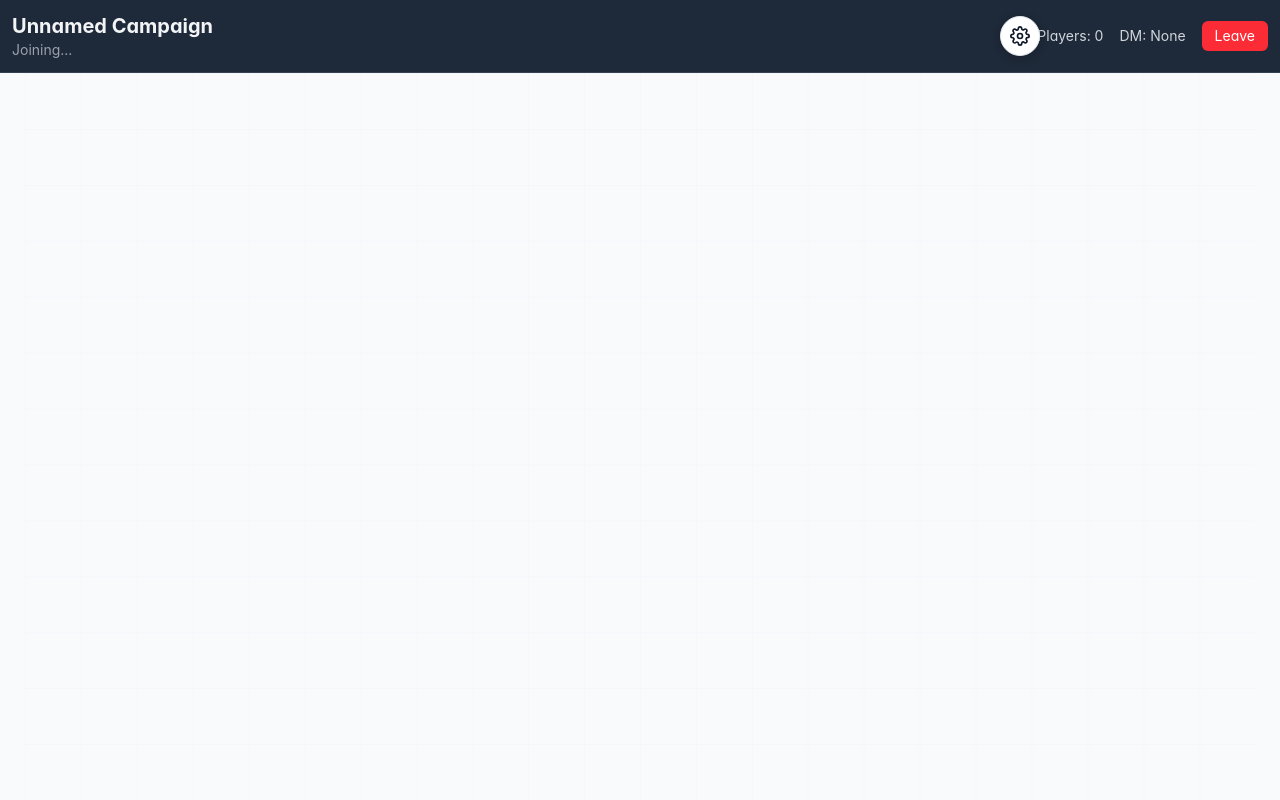
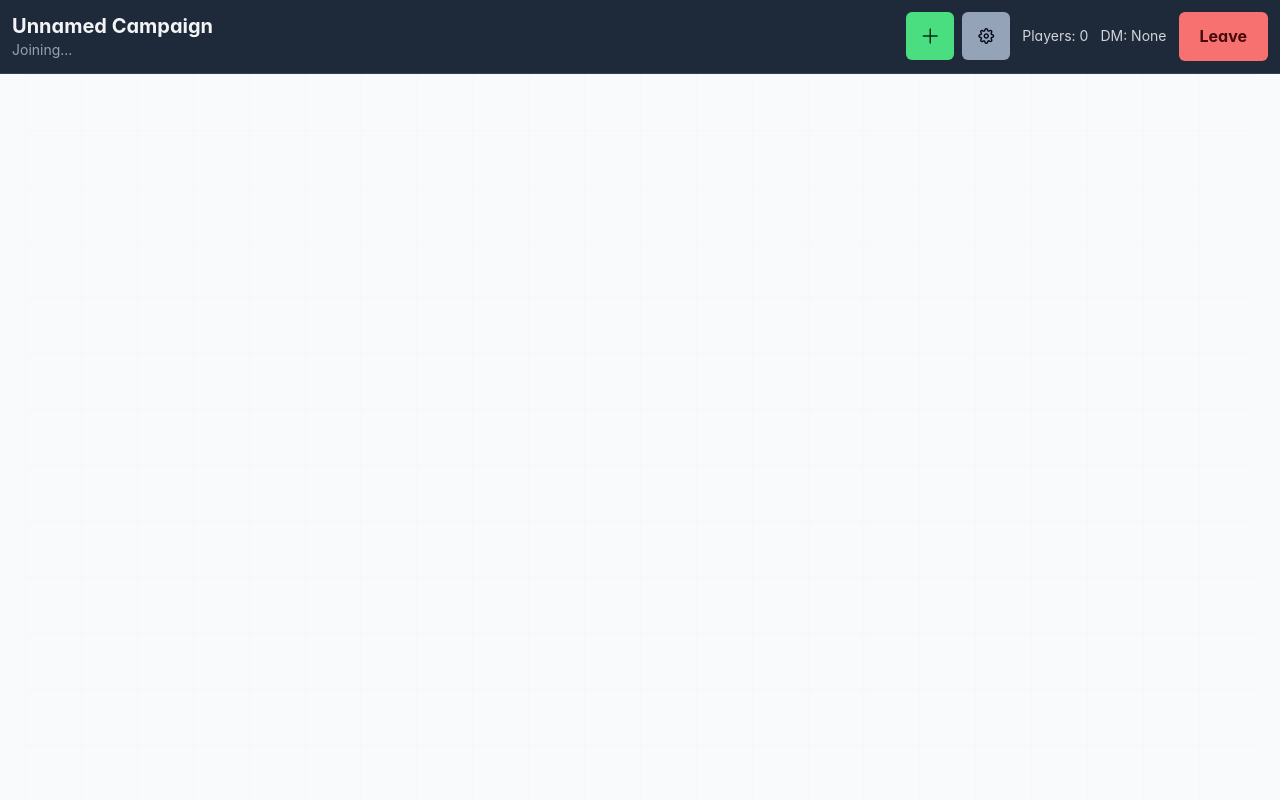
Before and after one commit to lnaidu14/dnd, a Next.js app: page /campaigns/1/session in a window 1280 px wide. Shown: the top 800 px of the page. Built offline with nearby package versions, Linux system fonts and the light colour scheme.

Commit message:
replaced base html with prime react components. removed unused code

```diff
--- a/src/components/BoardControls/BoardControls.jsx
+++ b/src/components/BoardControls/BoardControls.jsx
@@ -1,7 +1,43 @@
-import React, { useState } from 'react';
-import styles from './BoardControls.module.css';
-import { FiSettings, FiGrid, FiMove, FiX } from "react-icons/fi";
-import { Dropdown } from "primereact/dropdown";
+import React, { useState } from "react";
+import { Button } from "primereact/button";
+import { Dialog } from "primereact/dialog";
+import { CharacterCreator } from "@/components";
+import { Checkbox } from "primereact/checkbox";
+
+function SettingsPanel({
+  gridVisible,
+  toggleGrid,
+  snapToGrid,
+  toggleSnapToGrid,
+  measurement,
+}) {
+  return (
+    <>
+      <div className="flex gap-2 items-center">
+        <div className="flex flex-col gap-6 items-center">
+          <i className="pi pi-table" />
+          <i className="pi pi-arrows-alt" />
+        </div>
+        <div className="flex flex-col gap-6 items-center">
+          <div>Grid</div>
+          <div>Snap to Grid</div>
+        </div>
+
+        <div className="flex flex-col gap-6 items-center">
+          <Checkbox onChange={toggleGrid} checked={gridVisible} />
+          <Checkbox onChange={toggleSnapToGrid} checked={snapToGrid} />
+        </div>
+      </div>
+      <div className="flex gap-2 items-center"></div>
+
+      <div
+        className="absolute right-0 top-full mt-2 w-56
+                        bg-gray-800 border border-gray-700 rounded-lg
+                        shadow-lg z-50"
+      ></div>
+    </>
+  );
+}
 
 export default function BoardControls({
   gridVisible,
@@ -10,54 +46,52 @@ export default function BoardControls({
   toggleSnapToGrid,
   measurement,
 }) {
-  const [isOpen, setIsOpen] = useState(false);
+  const [isCharacterCreatorOpen, setIsCharacterCreatorOpen] = useState(false);
+  const [isSettingsOpen, setIsSettingsOpen] = useState(false);
 
   return (
-    <div className={`${styles.controlsContainer} ${isOpen ? styles.open : ""}`}>
-      <button
-        className={styles.toggleButton}
-        onClick={() => setIsOpen(!isOpen)}
-        aria-label={isOpen ? "Close settings" : "Open settings"}
+    <div className="relative inline-flex items-center gap-2">
+      <Button
+        icon="pi pi-plus"
+        onClick={() => setIsCharacterCreatorOpen(true)}
+        rounded
+        severity="success"
+      />
+      <Dialog
+        header="Character Creator"
+        visible={isCharacterCreatorOpen}
+        style={{ width: "50vw" }}
+        onHide={() => {
+          if (!isCharacterCreatorOpen) return;
+          setIsCharacterCreatorOpen(false);
+        }}
       >
-        {isOpen ? <FiX size={20} /> : <FiSettings size={20} />}
-      </button>
+        <CharacterCreator />
+      </Dialog>
 
-      <div className={styles.panel}>
-        <div className={styles.panelContent}>
-          <h3 className={styles.panelTitle}>Board Settings</h3>
-          <div className={styles.controlGroup}>
-            <label className={styles.toggle}>
-              <input
-                type="checkbox"
-                checked={gridVisible}
-                onChange={toggleGrid}
-              />
-              <span className={styles.toggleSlider}></span>
-              <span className={styles.toggleLabel}>
-                <FiGrid /> Grid
-              </span>
-            </label>
-
-            <label className={styles.toggle}>
-              <input
-                type="checkbox"
-                checked={snapToGrid}
-                onChange={toggleSnapToGrid}
-              />
-              <span className={styles.toggleSlider}></span>
-              <span className={styles.toggleLabel}>
-                <FiMove /> Snap to Grid
-              </span>
-            </label>
-          </div>
-
-          {measurement && (
-            <div className={styles.measurementDisplay}>
-              Distance: {measurement} ft
-            </div>
-          )}
-        </div>
-      </div>
+      <Button
+        icon="pi pi-cog"
+        onClick={() => setIsSettingsOpen(true)}
+        rounded
+        severity="secondary"
+      />
+      <Dialog
+        header="Board Settings"
+        visible={isSettingsOpen}
+        style={{ width: "50vw" }}
+        onHide={() => {
+          if (!isSettingsOpen) return;
+          setIsSettingsOpen(false);
+        }}
+      >
+        <SettingsPanel
+          gridVisible={gridVisible}
+          toggleGrid={toggleGrid}
+          snapToGrid={snapToGrid}
+          toggleSnapToGrid={toggleSnapToGrid}
+          measurement={measurement}
+        />
+      </Dialog>
     </div>
   );
 }
--- a/src/components/CharacterCreator/CharacterCreator.jsx
+++ b/src/components/CharacterCreator/CharacterCreator.jsx
@@ -4,7 +4,6 @@ import { InputText } from "primereact/inputtext";
 import { FloatLabel } from "primereact/floatlabel";
 import { Dropdown } from "primereact/dropdown";
 import { InputTextarea } from "primereact/inputtextarea";
-import { InputNumber } from "primereact/inputnumber";
 import { Button } from "primereact/button";
 import { InputSwitch } from "primereact/inputswitch";
 import { characterData, POINT_BUY_COSTS } from "@/data/constants";
@@ -110,7 +109,7 @@ export default function CharacterCreator({ universe }) {
 
   return (
     <div className="card flex justify-content-center">
-      <Card title="Character Creator">
+      <Card>
         <div className="flex flex-row gap-6">
           <form onSubmit={handleSubmit} className="flex flex-col gap-6">
             <div className="text-xl font-bold uppercase mb-2">
--- a/src/pages/campaigns/[id]/session.jsx
+++ b/src/pages/campaigns/[id]/session.jsx
@@ -2,6 +2,8 @@ import { useEffect, useState } from "react";
 import { useRouter } from "next/router";
 import io from "socket.io-client";
 import { Board, BoardControls } from "@/components";
+
+import { Button } from "primereact/button";
 
 export default function SessionPage() {
   const router = useRouter();
@@ -55,7 +57,7 @@ export default function SessionPage() {
           </p>
         </div>
 
-        <div className="flex items-center gap-4 text-sm">
+        <div className="flex items-center gap-3 text-sm">
           <BoardControls
             gridVisible={gridVisible}
             toggleGrid={toggleGrid}
@@ -66,12 +68,12 @@ export default function SessionPage() {
           <span className="text-gray-300">Players: {playerCount}</span>
           <span className="text-gray-300">DM: {dmName || "None"}</span>
 
-          <button
+          <Button
+            label="Leave"
             onClick={() => router.push("/")}
-            className="bg-red-500 hover:bg-red-600 text-white px-3 py-1 rounded"
-          >
-            Leave
-          </button>
+            severity="danger"
+            className="bg-red-500 hover:bg-red-600 px-3 py-1 rounded text-white"
+          />
         </div>
       </div>
 
--- a/src/pages/sandbox.jsx
+++ b/src/pages/sandbox.jsx
@@ -1,5 +1,4 @@
 import { CharacterCreator } from "@/components";
-import { useState, useEffect } from "react";
 
 export default function Sandbox() {
   return (
```
Also changed, not shown: 1 other file (tests, documents, lock files or other folders).
